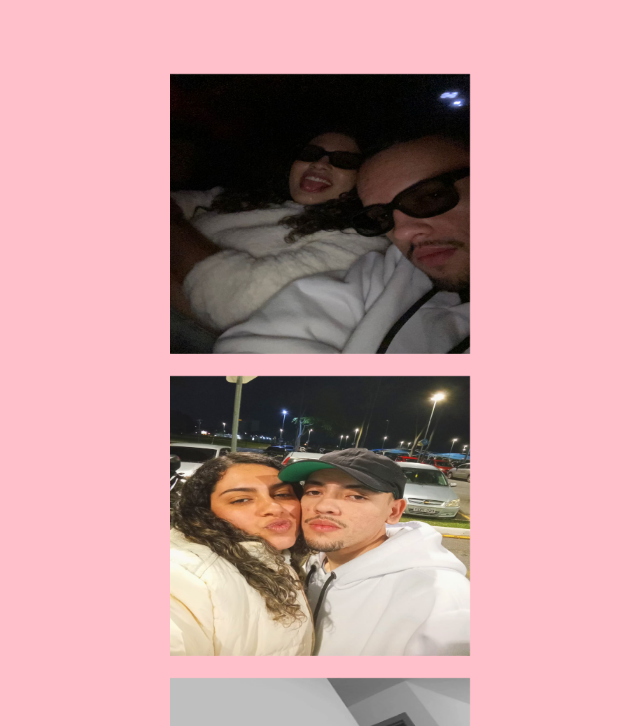
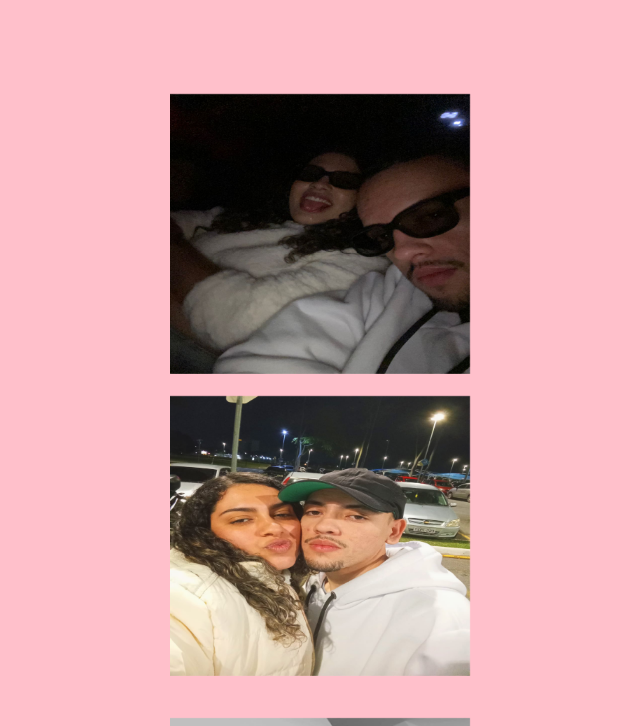
Before and after one commit to Souza012/site-amor, a plain HTML site: page index.html in a window 1280 px wide. Shown: the part 6155-6881 px from the top of the page, without its empty margins (280-920 px from the left). Drawn offline with Linux system fonts and the light colour scheme; a web font is replaced by a local one.

Commit message:
mudança

```diff
--- a/styles.css
+++ b/styles.css
@@ -106,7 +106,7 @@ section{
     animation: aparecer-par ease-in-out;
     animation-timeline: view();
     animation-range: cover 0% cover 50%;
-    margin-bottom: 120px;
+    margin-bottom: 140px;
 }
 
 @keyframes aparecer-par{
```
